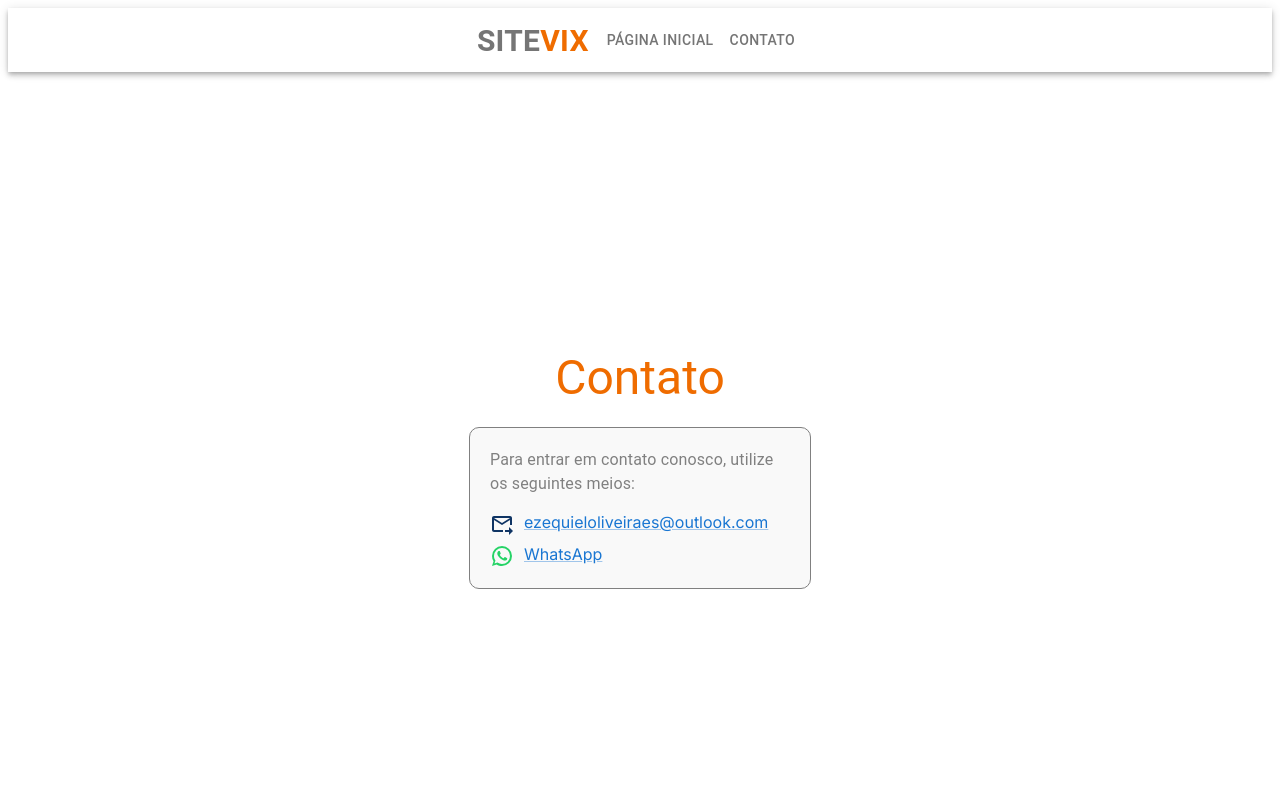
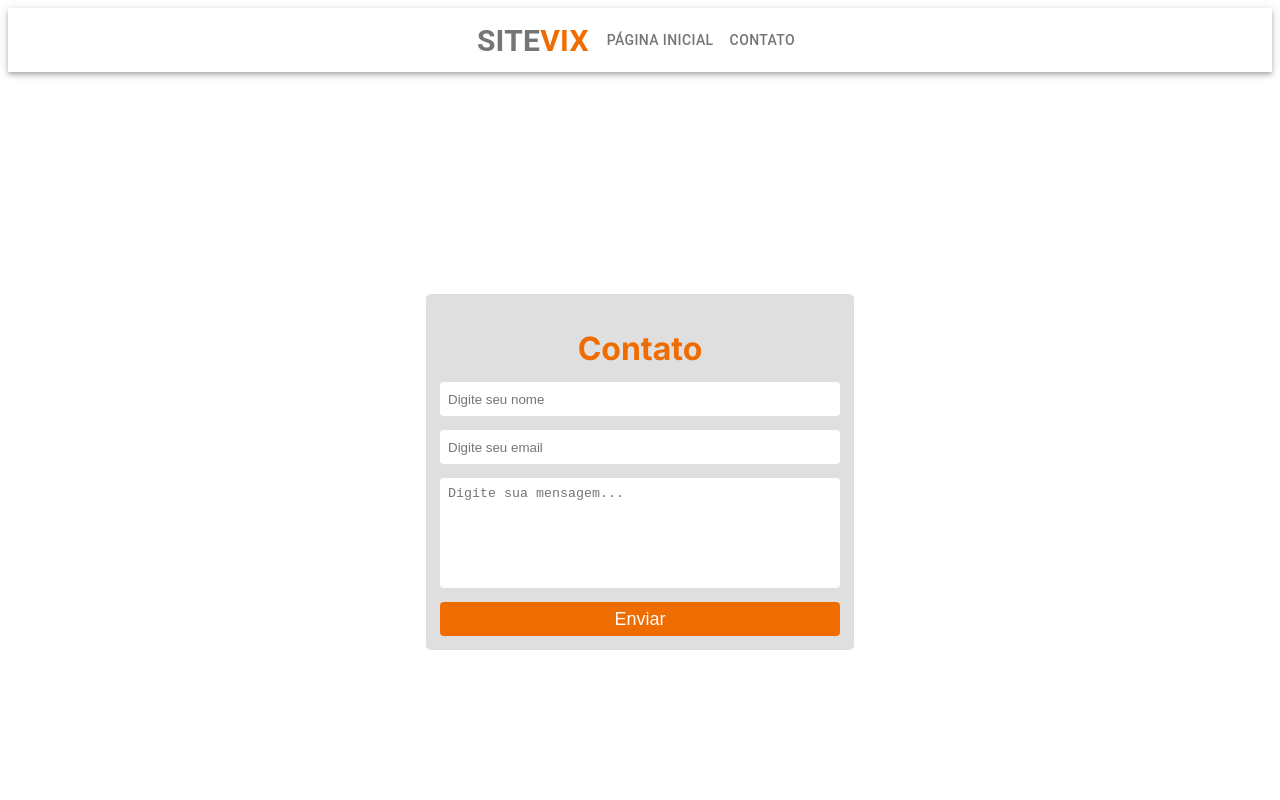
Before and after one commit to Ezequieloliveiras/sitevix, a Next.js app: page /pages/contact in a window 1280 px wide. Shown: the top 800 px of the page. Built offline with nearby package versions, Linux system fonts and the light colour scheme.

Commit message:
adicionando formulario de envio de email

```diff
--- a/package.json
+++ b/package.json
@@ -9,6 +9,7 @@
     "lint": "next lint"
   },
   "dependencies": {
+    "@emailjs/browser": "^4.3.3",
     "@emotion/react": "^11.11.4",
     "@emotion/styled": "^11.11.5",
     "@mui/icons-material": "^5.15.15",
--- a/src/components/contact/Contact.js
+++ b/src/components/contact/Contact.js
@@ -3,7 +3,7 @@ import styled from 'styled-components'
 import WhatsAppIcon from '@mui/icons-material/WhatsApp'
 import ForwardToInboxIcon from '@mui/icons-material/ForwardToInbox'
 
-
+import FormContact from './formContact'
 
 const StyledTypography = styled(Typography)`
     color: #ef6c00;
@@ -48,7 +48,7 @@ const ContactPage = () => {
         }}>
 
 
-        <div
+        {/* <div
           style={{
             display: 'flex',
             flexDirection: 'column',
@@ -99,8 +99,11 @@ const ContactPage = () => {
 
           </StyledBox>
 
+        </div> */}
+        <div>
+
+        <FormContact />
         </div>
-
 
       </div>
     </>
--- /dev/null
+++ b/src/components/contact/form.css
@@ -0,0 +1,57 @@
+
+.container{
+    min-width: 400px;
+    min-height: auto;
+    display: flex;
+    justify-content: center;
+    align-items: center;
+    flex-direction: column;
+    background-color: #837c7c3f;
+    color: #ef6c00;
+    padding: 14px;
+    border-radius: 5px;
+  }
+
+  .title{
+    margin-bottom: 14px;
+  }
+
+  .form{
+    max-width: 600px;
+    width: 100%;
+    display: flex;
+    flex-direction: column;
+  }
+
+  .input{
+    margin-bottom: 14px;
+    height: 34px;
+    border-radius: 4px;
+    border: 0;
+    padding: 0 8px;
+  }
+
+  .textarea{
+    margin-bottom: 14px;
+    border-radius: 4px;
+    border: 0;
+    padding: 8px;
+    height: 94px;
+    resize: none;
+  }
+
+  .button{
+    height: 34px;
+    border-radius: 4px;
+    border: 0;
+    cursor: pointer;
+    color: #fff;
+    background-color: #ef6c00;
+    font-size: 18px;
+    transition: background-color, transform 0.8s;
+  }
+
+  .button:hover{
+    background-color: #f58020;
+    transform: scale(1.01);
+  }
--- /dev/null
+++ b/src/components/contact/formContact.js
@@ -0,0 +1,74 @@
+import { useState } from 'react';
+import './form.css';
+
+import emailjs from '@emailjs/browser'
+
+
+function App() {
+    const [name, setName] = useState('')
+    const [email, setEmail] = useState('')
+    const [message, setMessage] = useState('')
+
+    function sendEmail(e) {
+        e.preventDefault()
+
+        if (name === '' || email === '' || message === '') {
+            alert('Preencha todos os campos necessários!')
+            return
+        }
+
+        const templateParams = {
+            from_name: name,
+            message: message,
+            email: email,
+        }
+
+        emailjs.send('service_rewwzv9', 'template_shmj468', templateParams, '3AEl9b3Rkc7PXJki-')
+        .then((response) => {
+            console.log('email enviado', response.status, response.text)
+            setName('')
+            setEmail('')
+            setMessage('')
+        }, (err) =>{
+            console.log('Erro: ', err)
+        })
+    }
+
+
+    return (
+
+        <div className="container">
+            <h1 className="title">Contato</h1>
+
+            <form className="form" onSubmit={sendEmail}>
+                <input
+                    className="input"
+                    type="text"
+                    placeholder="Digite seu nome"
+                    onChange={(e) => setName(e.target.value)}
+                    value={name}
+                />
+
+                <input
+                    className="input"
+                    type="text"
+                    placeholder="Digite seu email"
+                    onChange={(e) => setEmail(e.target.value)}
+                    value={email}
+                />
+
+                <textarea
+                    className="textarea"
+                    placeholder="Digite sua mensagem..."
+                    onChange={(e) => setMessage(e.target.value)}
+                    value={message}
+                />
+
+                <input className="button" type="submit" value="Enviar" />
+            </form>
+
+        </div>
+    );
+}
+
+export default App;
```
Also changed, not shown: src/partials/Header.js (+7 -0 lines), 1 other file (tests, documents, lock files or other folders).
